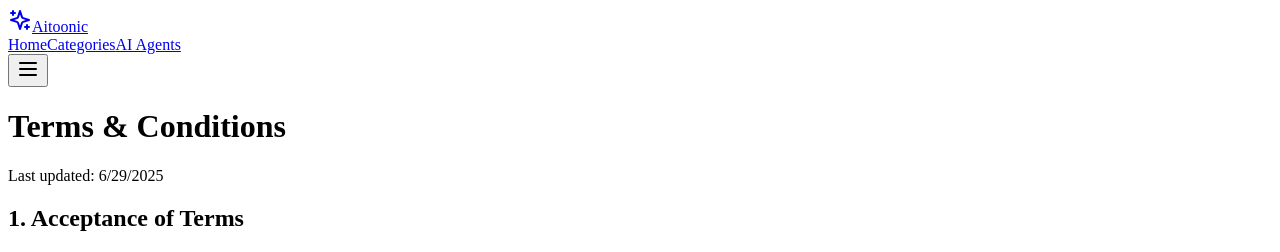
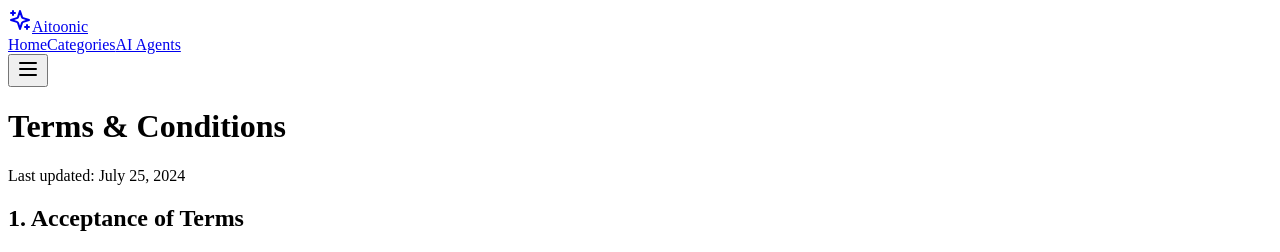
Before and after one commit to deepakchauhan333/aitoonic-admin-error, a React (Vite) app: page /terms in a window 1280 px wide. Shown: the top 252 px of the page. Built offline with nearby package versions, Linux system fonts and the light colour scheme; no server answers.

Commit message:
Fix hydration errors in Privacy and Terms pages

```diff
--- a/src/pages/Privacy.tsx
+++ b/src/pages/Privacy.tsx
@@ -13,7 +13,7 @@ function Privacy() {
           <h1 className="text-4xl font-bold mb-8 gradient-text">Privacy Policy</h1>
 
           <div className="prose prose-invert prose-lg">
-            <p>Last updated: {new Date().toLocaleDateString()}</p>
+            <p>Last updated: July 25, 2024</p>
 
             <h2>1. Information We Collect</h2>
             <p>
--- a/src/pages/Terms.tsx
+++ b/src/pages/Terms.tsx
@@ -13,7 +13,7 @@ function Terms() {
           <h1 className="text-4xl font-bold mb-8 gradient-text">Terms & Conditions</h1>
 
           <div className="prose prose-invert prose-lg">
-            <p>Last updated: {new Date().toLocaleDateString()}</p>
+            <p>Last updated: July 25, 2024</p>
 
             <h2>1. Acceptance of Terms</h2>
             <p>
```
